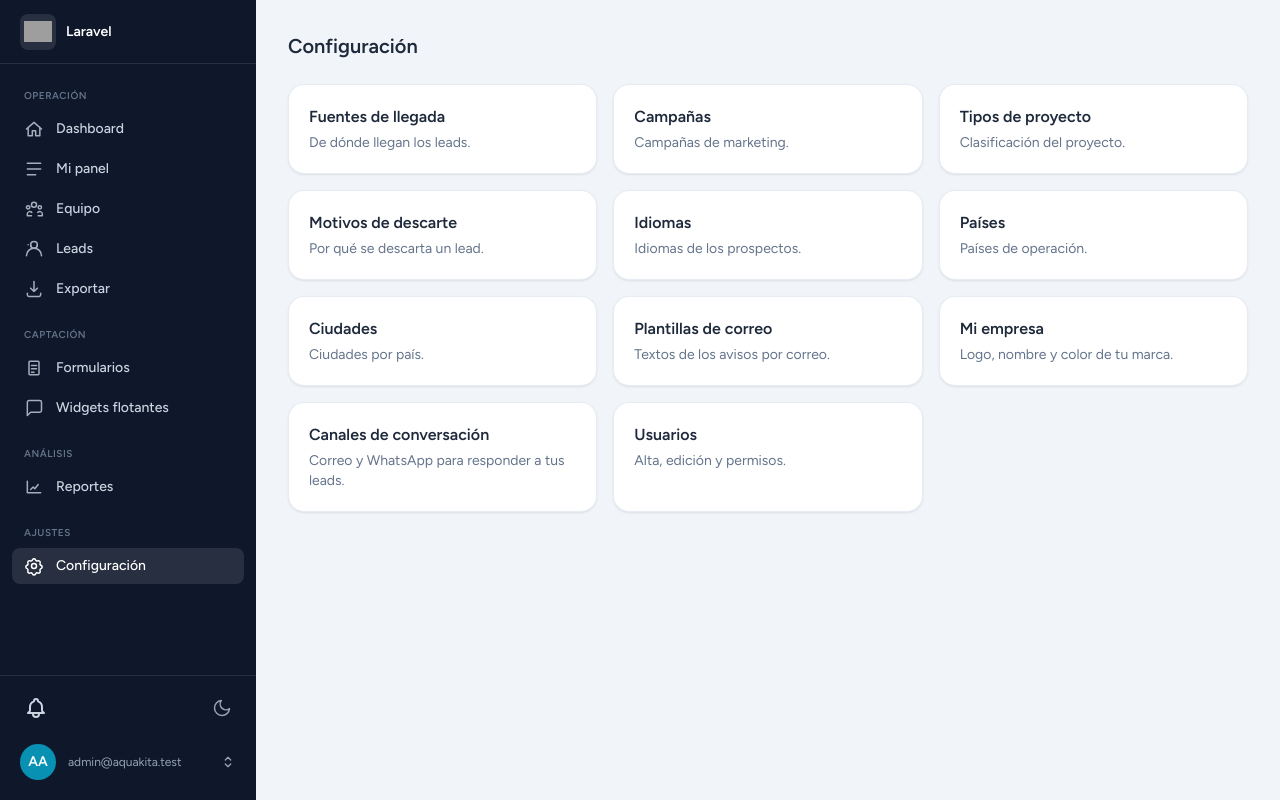
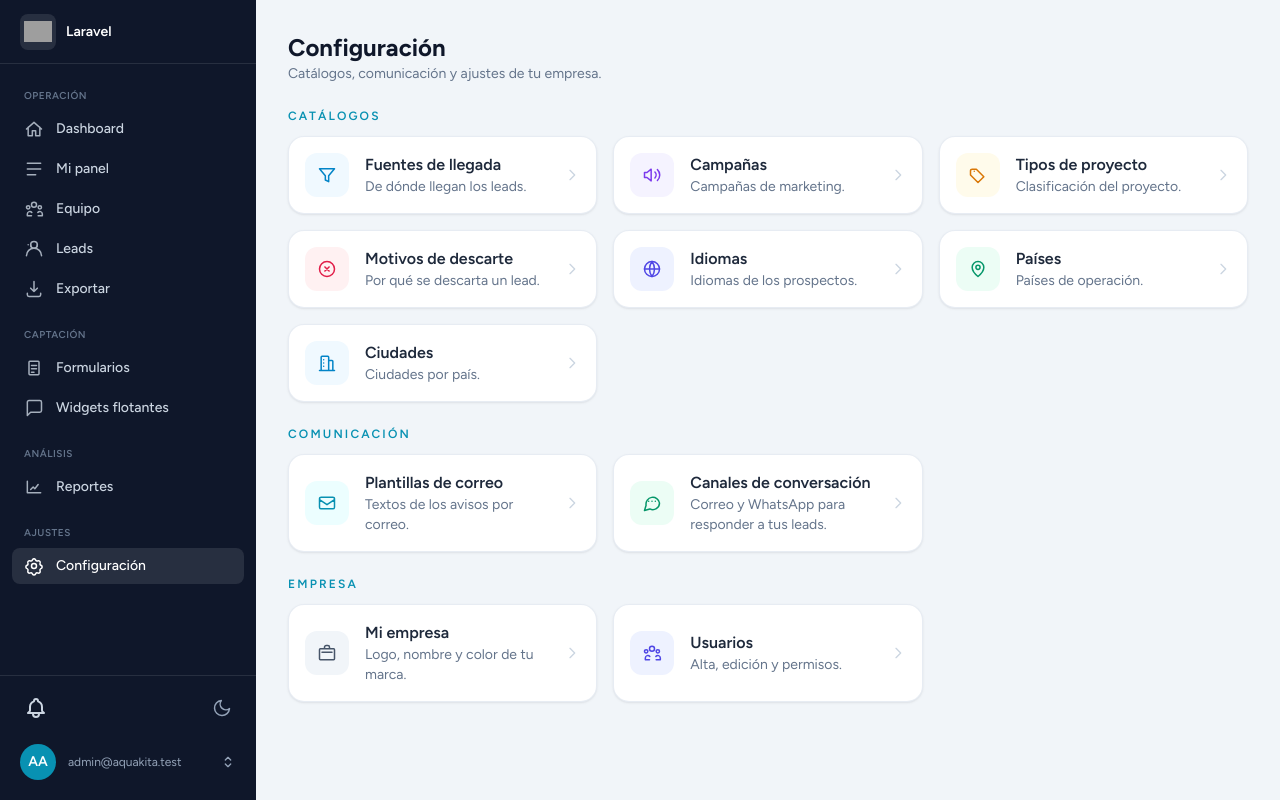
Before and after one commit to joshuarns/aquakita-crm, a Laravel app: page /configuracion in a window 1280 px wide. Run offline with Laravel 12, Linux system fonts and the light colour scheme; a user stored in the database is signed in; data comes from the database, SQL or seed files in the repository; data that the repository does not hold is empty; style sheets or scripts are compiled from the project's sources; some libraries are stand-ins or nearby versions; grey boxes are pictures that could not be loaded.

Commit message:
UX: Configuración más visual — iconos a color, agrupación y hover
Rediseño del índice de Configuración: cada ajuste con su icono a color,
agrupado en Catálogos / Comunicación / Empresa, con hover (elevación +
chevron) y descripciones a 2 líneas.

Co-Authored-By: Claude Opus 4.8 <noreply@anthropic.com>

```diff
--- a/resources/views/livewire/catalogs/index.blade.php
+++ b/resources/views/livewire/catalogs/index.blade.php
@@ -1,43 +1,89 @@
 <?php
 
+use Illuminate\Support\Collection;
 use Livewire\Attributes\Layout;
 use Livewire\Volt\Component;
 
 new #[Layout('layouts.app')] class extends Component
 {
     /**
-     * @return array<int, array{route: string, param: array<string, string>, title: string, desc: string}>
+     * @return array<int, array<string, mixed>>
      */
     public function sections(): array
     {
         return [
-            ['route' => 'catalogs.manage', 'param' => ['type' => 'sources'], 'title' => 'Fuentes de llegada', 'desc' => 'De dónde llegan los leads.'],
-            ['route' => 'catalogs.manage', 'param' => ['type' => 'campaigns'], 'title' => 'Campañas', 'desc' => 'Campañas de marketing.'],
-            ['route' => 'catalogs.manage', 'param' => ['type' => 'project_types'], 'title' => 'Tipos de proyecto', 'desc' => 'Clasificación del proyecto.'],
-            ['route' => 'catalogs.manage', 'param' => ['type' => 'discard_reasons'], 'title' => 'Motivos de descarte', 'desc' => 'Por qué se descarta un lead.'],
-            ['route' => 'catalogs.manage', 'param' => ['type' => 'languages'], 'title' => 'Idiomas', 'desc' => 'Idiomas de los prospectos.'],
-            ['route' => 'catalogs.manage', 'param' => ['type' => 'countries'], 'title' => 'Países', 'desc' => 'Países de operación.'],
-            ['route' => 'catalogs.cities', 'param' => [], 'title' => 'Ciudades', 'desc' => 'Ciudades por país.'],
-            ['route' => 'catalogs.templates', 'param' => [], 'title' => 'Plantillas de correo', 'desc' => 'Textos de los avisos por correo.'],
-            ['route' => 'company.settings', 'param' => [], 'title' => 'Mi empresa', 'desc' => 'Logo, nombre y color de tu marca.'],
-            ['route' => 'channels.settings', 'param' => [], 'title' => 'Canales de conversación', 'desc' => 'Correo y WhatsApp para responder a tus leads.'],
-            ['route' => 'users.index', 'param' => [], 'title' => 'Usuarios', 'desc' => 'Alta, edición y permisos.'],
+            // --- Catálogos ---
+            ['group' => 'Catálogos', 'route' => 'catalogs.manage', 'param' => ['type' => 'sources'], 'title' => 'Fuentes de llegada', 'desc' => 'De dónde llegan los leads.', 'tone' => 'sky',
+                'icon' => '<path stroke-linecap="round" stroke-linejoin="round" d="M3 4.5h18l-7 8.5V20l-4-2v-5L3 4.5z"/>'],
+            ['group' => 'Catálogos', 'route' => 'catalogs.manage', 'param' => ['type' => 'campaigns'], 'title' => 'Campañas', 'desc' => 'Campañas de marketing.', 'tone' => 'violet',
+                'icon' => '<path stroke-linecap="round" stroke-linejoin="round" d="M11 5L6 9H3v6h3l5 4V5zM15.5 8.5a5 5 0 010 7M18.5 5.5a9 9 0 010 13"/>'],
+            ['group' => 'Catálogos', 'route' => 'catalogs.manage', 'param' => ['type' => 'project_types'], 'title' => 'Tipos de proyecto', 'desc' => 'Clasificación del proyecto.', 'tone' => 'amber',
+                'icon' => '<path stroke-linecap="round" stroke-linejoin="round" d="M3 7a2 2 0 012-2h5l9 9-7 7-9-9V7zM7.5 7.5h.01"/>'],
+            ['group' => 'Catálogos', 'route' => 'catalogs.manage', 'param' => ['type' => 'discard_reasons'], 'title' => 'Motivos de descarte', 'desc' => 'Por qué se descarta un lead.', 'tone' => 'rose',
+                'icon' => '<circle cx="12" cy="12" r="9"/><path stroke-linecap="round" stroke-linejoin="round" d="M9.5 9.5l5 5M14.5 9.5l-5 5"/>'],
+            ['group' => 'Catálogos', 'route' => 'catalogs.manage', 'param' => ['type' => 'languages'], 'title' => 'Idiomas', 'desc' => 'Idiomas de los prospectos.', 'tone' => 'indigo',
+                'icon' => '<circle cx="12" cy="12" r="9"/><path stroke-linecap="round" stroke-linejoin="round" d="M3 12h18M12 3a15 15 0 010 18M12 3a15 15 0 000 18"/>'],
+            ['group' => 'Catálogos', 'route' => 'catalogs.manage', 'param' => ['type' => 'countries'], 'title' => 'Países', 'desc' => 'Países de operación.', 'tone' => 'emerald',
+                'icon' => '<path stroke-linecap="round" stroke-linejoin="round" d="M12 21s7-5.5 7-11a7 7 0 10-14 0c0 5.5 7 11 7 11z"/><circle cx="12" cy="10" r="2.5"/>'],
+            ['group' => 'Catálogos', 'route' => 'catalogs.cities', 'param' => [], 'title' => 'Ciudades', 'desc' => 'Ciudades por país.', 'tone' => 'sky',
+                'icon' => '<path stroke-linecap="round" stroke-linejoin="round" d="M3 21h18M5 21V5a1 1 0 011-1h7a1 1 0 011 1v16M14 21V9h4a1 1 0 011 1v11M8 8h.01M8 12h.01M8 16h.01"/>'],
+
+            // --- Comunicación ---
+            ['group' => 'Comunicación', 'route' => 'catalogs.templates', 'param' => [], 'title' => 'Plantillas de correo', 'desc' => 'Textos de los avisos por correo.', 'tone' => 'teal',
+                'icon' => '<path stroke-linecap="round" stroke-linejoin="round" d="M3 8l9 6 9-6M5 19h14a2 2 0 002-2V7a2 2 0 00-2-2H5a2 2 0 00-2 2v10a2 2 0 002 2z"/>'],
+            ['group' => 'Comunicación', 'route' => 'channels.settings', 'param' => [], 'title' => 'Canales de conversación', 'desc' => 'Correo y WhatsApp para responder a tus leads.', 'tone' => 'emerald',
+                'icon' => '<path stroke-linecap="round" stroke-linejoin="round" d="M8 10h.01M12 10h.01M16 10h.01M21 12a8 8 0 01-11.6 7.1L3 21l1.9-6.4A8 8 0 1121 12z"/>'],
+
+            // --- Empresa ---
+            ['group' => 'Empresa', 'route' => 'company.settings', 'param' => [], 'title' => 'Mi empresa', 'desc' => 'Logo, nombre y color de tu marca.', 'tone' => 'slate',
+                'icon' => '<path stroke-linecap="round" stroke-linejoin="round" d="M9 7V5a2 2 0 012-2h2a2 2 0 012 2v2m-9 4h12M4 7h16a1 1 0 011 1v11a1 1 0 01-1 1H4a1 1 0 01-1-1V8a1 1 0 011-1z"/>'],
+            ['group' => 'Empresa', 'route' => 'users.index', 'param' => [], 'title' => 'Usuarios', 'desc' => 'Alta, edición y permisos.', 'tone' => 'indigo',
+                'icon' => '<path stroke-linecap="round" stroke-linejoin="round" d="M17 20h5v-2a3 3 0 00-5.4-1.8M9 20H4v-2a3 3 0 015.4-1.8M15 7a3 3 0 11-6 0 3 3 0 016 0zm6 3a2 2 0 11-4 0 2 2 0 014 0zM7 10a2 2 0 11-4 0 2 2 0 014 0z"/>'],
         ];
+    }
+
+    /**
+     * @return Collection<string, Collection<int, array<string, mixed>>>
+     */
+    public function groups(): Collection
+    {
+        return collect($this->sections())->groupBy('group');
     }
 }; ?>
 
-<div class="py-8">
-    <div class="max-w-5xl mx-auto px-4 sm:px-6 lg:px-8">
-        <h2 class="text-xl font-semibold text-slate-800 dark:text-slate-100 mb-6">{{ __('Configuración') }}</h2>
+@php
+    $tones = [
+        'sky' => 'bg-sky-50 text-sky-600 dark:bg-sky-500/15 dark:text-sky-300',
+        'violet' => 'bg-violet-50 text-violet-600 dark:bg-violet-500/15 dark:text-violet-300',
+        'amber' => 'bg-amber-50 text-amber-600 dark:bg-amber-500/15 dark:text-amber-300',
+        'rose' => 'bg-rose-50 text-rose-600 dark:bg-rose-500/15 dark:text-rose-300',
+        'indigo' => 'bg-indigo-50 text-indigo-600 dark:bg-indigo-500/15 dark:text-indigo-300',
+        'emerald' => 'bg-emerald-50 text-emerald-600 dark:bg-emerald-500/15 dark:text-emerald-300',
+        'teal' => 'bg-brand-50 text-brand-600 dark:bg-brand-500/15 dark:text-brand-300',
+        'slate' => 'bg-slate-100 text-slate-600 dark:bg-slate-700/40 dark:text-slate-300',
+    ];
+@endphp
 
-        <div class="grid grid-cols-1 sm:grid-cols-2 lg:grid-cols-3 gap-4">
-            @foreach ($this->sections() as $section)
+<div class="mx-auto max-w-5xl px-4 py-8 sm:px-6 lg:px-8">
+    <h2 class="text-2xl font-bold text-slate-900 dark:text-white">Configuración</h2>
+    <p class="mb-2 text-sm text-muted">Catálogos, comunicación y ajustes de tu empresa.</p>
+
+    @foreach ($this->groups() as $group => $items)
+        <p class="eyebrow mb-3 mt-6">{{ $group }}</p>
+        <div class="grid grid-cols-1 gap-4 sm:grid-cols-2 lg:grid-cols-3">
+            @foreach ($items as $section)
                 <a href="{{ route($section['route'], $section['param']) }}" wire:navigate
-                   class="block card p-5 hover:shadow-md transition">
-                    <p class="font-semibold text-slate-800 dark:text-slate-100">{{ $section['title'] }}</p>
-                    <p class="text-sm text-slate-500 dark:text-slate-400 mt-1">{{ $section['desc'] }}</p>
+                   class="group flex items-center gap-4 card p-4 transition hover:-translate-y-0.5 hover:shadow-card-hover">
+                    <span class="grid h-11 w-11 shrink-0 place-items-center rounded-xl {{ $tones[$section['tone']] }}">
+                        <svg class="h-5 w-5" fill="none" viewBox="0 0 24 24" stroke="currentColor" stroke-width="1.8">{!! $section['icon'] !!}</svg>
+                    </span>
+                    <div class="min-w-0 flex-1">
+                        <p class="font-semibold text-slate-800 group-hover:text-brand-700 dark:text-slate-100 dark:group-hover:text-brand-400">{{ $section['title'] }}</p>
+                        <p class="line-clamp-2 text-sm text-muted">{{ $section['desc'] }}</p>
+                    </div>
+                    <svg class="h-4 w-4 shrink-0 text-slate-300 transition group-hover:translate-x-0.5 group-hover:text-brand-500 dark:text-slate-600" fill="none" viewBox="0 0 24 24" stroke="currentColor" stroke-width="2"><path stroke-linecap="round" stroke-linejoin="round" d="M9 5l7 7-7 7"/></svg>
                 </a>
             @endforeach
         </div>
-    </div>
+    @endforeach
 </div>
```
Also changed, not shown: 3 other files.
